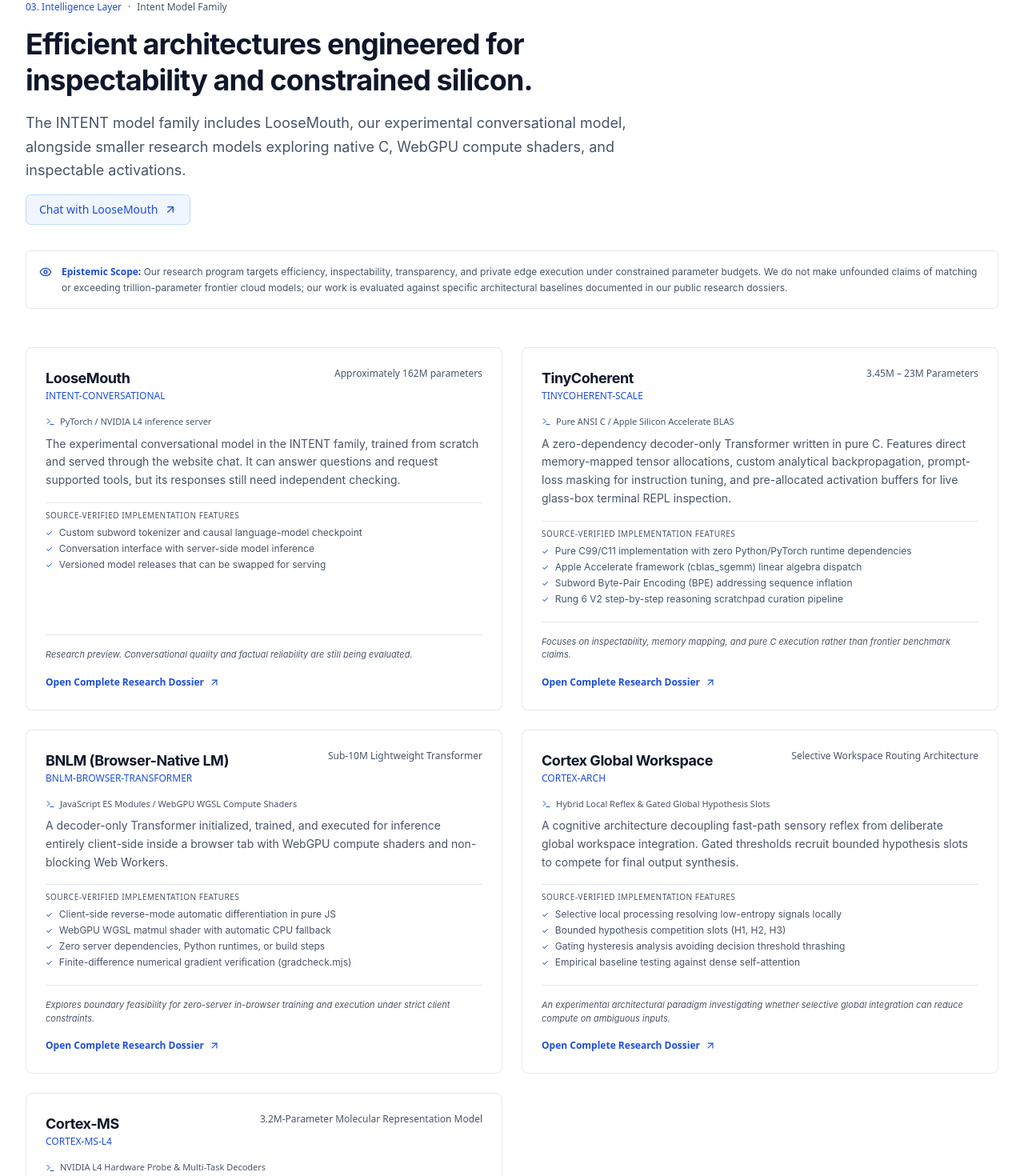
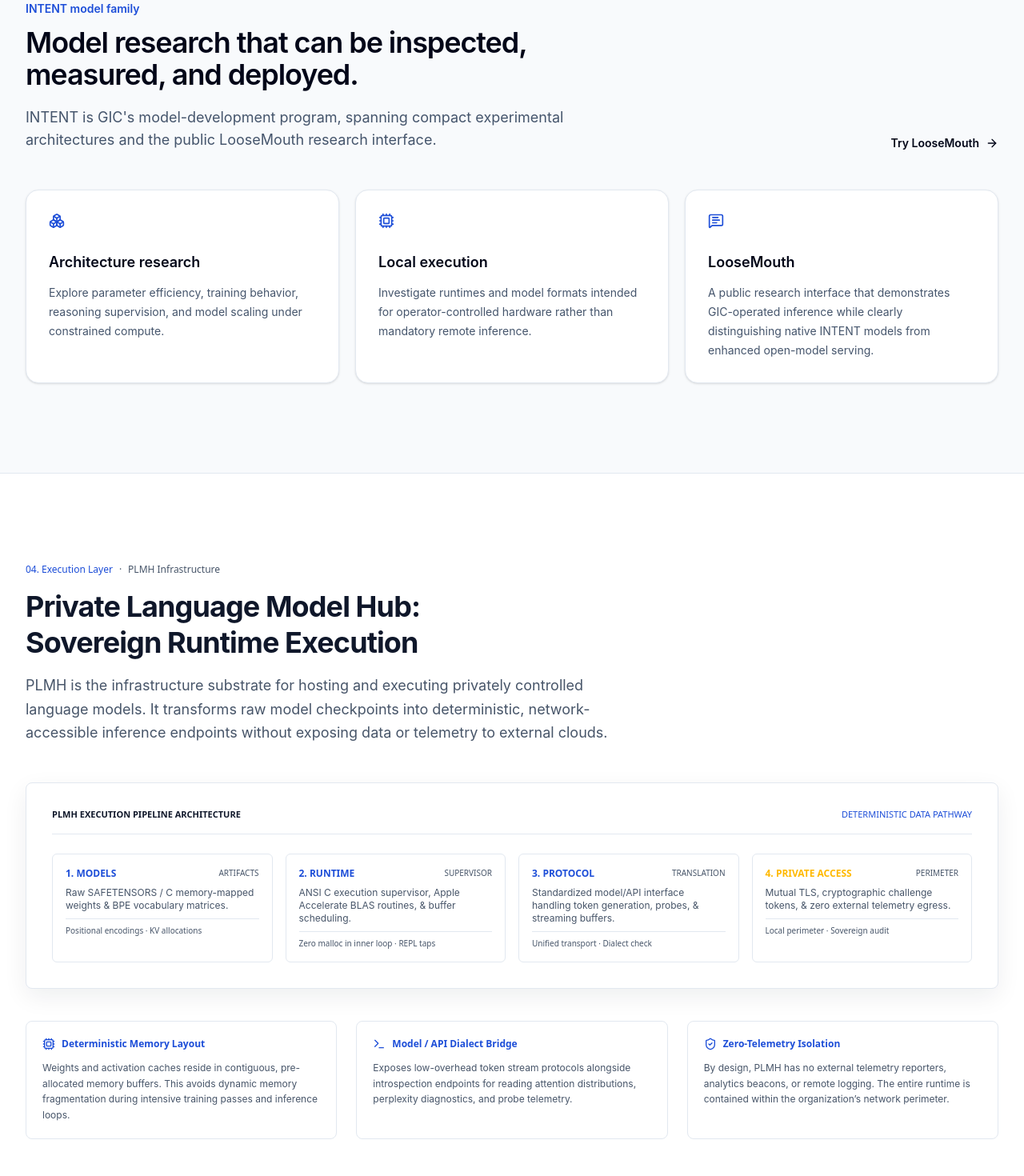
Before and after one commit to GI-Company/GiC, a Next.js app: page / in a window 1280 px wide. Shown: the part 2640-4110 px from the top of the page at 80% size. Built offline with nearby package versions, Linux system fonts and the light colour scheme.

Commit message:
Complete enterprise landing page redesign

```diff
--- a/components/landing/IntentModelsSection.tsx
+++ b/components/landing/IntentModelsSection.tsx
@@ -1,206 +1,26 @@
 'use client';
 
-import React from 'react';
 import Link from 'next/link';
-import { Cpu, Terminal, Eye, Layers, ArrowUpRight, Code2, Sparkles, CheckCircle2 } from 'lucide-react';
-
-interface ModelCard {
-  id: string;
-  name: string;
-  codename: string;
-  parameterRange: string;
-  runtime: string;
-  description: string;
-  verifiedInCode: string[];
-  epistemicNote: string;
-  researchLink: string;
-}
-
-const INTENT_MODELS: ModelCard[] = [
-  {
-    id: 'loosemouth',
-    name: 'LooseMouth',
-    codename: 'INTENT-CONVERSATIONAL',
-    parameterRange: 'Approximately 162M parameters',
-    runtime: 'PyTorch / NVIDIA L4 inference server',
-    description:
-      'The experimental conversational model in the INTENT family, trained from scratch and served through the website chat. It can answer questions and request supported tools, but its responses still need independent checking.',
-    verifiedInCode: [
-      'Custom subword tokenizer and causal language-model checkpoint',
-      'Conversation interface with server-side model inference',
-      'Versioned model releases that can be swapped for serving',
-    ],
-    epistemicNote:
-      'Research preview. Conversational quality and factual reliability are still being evaluated.',
-    researchLink: '/intent',
-  },
-  {
-    id: 'tinycoherent',
-    name: 'TinyCoherent',
-    codename: 'TINYCOHERENT-SCALE',
-    parameterRange: '3.45M – 23M Parameters',
-    runtime: 'Pure ANSI C / Apple Silicon Accelerate BLAS',
-    description:
-      'A zero-dependency decoder-only Transformer written in pure C. Features direct memory-mapped tensor allocations, custom analytical backpropagation, prompt-loss masking for instruction tuning, and pre-allocated activation buffers for live glass-box terminal REPL inspection.',
-    verifiedInCode: [
-      'Pure C99/C11 implementation with zero Python/PyTorch runtime dependencies',
-      'Apple Accelerate framework (cblas_sgemm) linear algebra dispatch',
-      'Subword Byte-Pair Encoding (BPE) addressing sequence inflation',
-      'Rung 6 V2 step-by-step reasoning scratchpad curation pipeline',
-    ],
-    epistemicNote:
-      'Focuses on inspectability, memory mapping, and pure C execution rather than frontier benchmark claims.',
-    researchLink: '/research/tinycoherent',
-  },
-  {
-    id: 'bnlm',
-    name: 'BNLM (Browser-Native LM)',
-    codename: 'BNLM-BROWSER-TRANSFORMER',
-    parameterRange: 'Sub-10M Lightweight Transformer',
-    runtime: 'JavaScript ES Modules / WebGPU WGSL Compute Shaders',
-    description:
-      'A decoder-only Transformer initialized, trained, and executed for inference entirely client-side inside a browser tab with WebGPU compute shaders and non-blocking Web Workers.',
-    verifiedInCode: [
-      'Client-side reverse-mode automatic differentiation in pure JS',
-      'WebGPU WGSL matmul shader with automatic CPU fallback',
-      'Zero server dependencies, Python runtimes, or build steps',
-      'Finite-difference numerical gradient verification (gradcheck.mjs)',
-    ],
-    epistemicNote:
-      'Explores boundary feasibility for zero-server in-browser training and execution under strict client constraints.',
-    researchLink: '/research/bnlm',
-  },
-  {
-    id: 'cortex',
-    name: 'Cortex Global Workspace',
-    codename: 'CORTEX-ARCH',
-    parameterRange: 'Selective Workspace Routing Architecture',
-    runtime: 'Hybrid Local Reflex & Gated Global Hypothesis Slots',
-    description:
-      'A cognitive architecture decoupling fast-path sensory reflex from deliberate global workspace integration. Gated thresholds recruit bounded hypothesis slots to compete for final output synthesis.',
-    verifiedInCode: [
-      'Selective local processing resolving low-entropy signals locally',
-      'Bounded hypothesis competition slots (H1, H2, H3)',
-      'Gating hysteresis analysis avoiding decision threshold thrashing',
-      'Empirical baseline testing against dense self-attention',
-    ],
-    epistemicNote:
-      'An experimental architectural paradigm investigating whether selective global integration can reduce compute on ambiguous inputs.',
-    researchLink: '/research/cortex',
-  },
-  {
-    id: 'cortex-ms',
-    name: 'Cortex-MS',
-    codename: 'CORTEX-MS-L4',
-    parameterRange: '3.2M-Parameter Molecular Representation Model',
-    runtime: 'NVIDIA L4 Hardware Probe & Multi-Task Decoders',
-    description:
-      'Transforms raw tandem mass spectra (MS/MS) and precursor metadata into structured geometric peak embeddings, maintaining competing molecular hypotheses for formula and fingerprint decoding.',
-    verifiedInCode: [
-      'Geometric peak manifold projections with Fourier positional encoding',
-      'Active hypothesis workspace evaluating competing molecular slots',
-      'L4 saturation probe documenting input deserialization bottlenecks',
-      'Contrastive margin diagnostics with honest null/negative margin reporting',
-    ],
-    epistemicNote:
-      'Documents honest hardware saturation non-linearities and representation challenges under real L4 probe telemetry.',
-    researchLink: '/research/cortex-ms',
-  },
-];
+import { ArrowRight, Boxes, Cpu, MessageSquareText } from 'lucide-react';
 
 export default function IntentModelsSection() {
   return (
-    <section id="intent-models" className="py-20 sm:py-28 bg-[#090c13] border-b border-[#161d2b]">
-      <div className="max-w-7xl mx-auto px-4 sm:px-6 lg:px-8">
-        <div className="max-w-3xl space-y-4">
-          <div className="flex items-center gap-2 text-xs font-mono text-emerald-400">
-            <span>03. Intelligence Layer</span>
-            <span aria-hidden="true" className="text-slate-600">·</span>
-            <span className="text-slate-400">Intent Model Family</span>
+    <section id="intent-models" className="border-b border-slate-200 bg-white py-20 sm:py-28">
+      <div className="mx-auto max-w-7xl px-4 sm:px-6 lg:px-8">
+        <div className="flex flex-col justify-between gap-8 lg:flex-row lg:items-end">
+          <div className="max-w-3xl">
+            <p className="text-sm font-semibold text-blue-700">INTENT model family</p>
+            <h2 className="mt-3 text-3xl font-semibold tracking-[-0.03em] text-slate-950 sm:text-4xl">Model research that can be inspected, measured, and deployed.</h2>
+            <p className="mt-5 text-base leading-7 text-slate-600 sm:text-lg">INTENT is GIC's model-development program, spanning compact experimental architectures and the public LooseMouth research interface.</p>
           </div>
-
-          <h2 className="text-3xl sm:text-4xl font-sans font-bold tracking-tight text-white text-balance leading-tight">
-            Efficient architectures engineered for inspectability and constrained silicon.
-          </h2>
-
-          <p className="text-base sm:text-lg text-slate-300 font-sans leading-relaxed">
-            The INTENT model family includes LooseMouth, our experimental conversational model, alongside smaller research models exploring native C, WebGPU compute shaders, and inspectable activations.
-          </p>
-          <Link href="/intent" className="inline-flex items-center gap-2 rounded-md border border-emerald-800/70 bg-emerald-950/30 px-4 py-2 text-sm font-mono text-emerald-300 hover:bg-emerald-950/60">
-            Chat with LooseMouth <ArrowUpRight className="h-4 w-4" />
-          </Link>
+          <Link href="/intent" className="inline-flex items-center gap-2 text-sm font-semibold text-slate-950">Try LooseMouth <ArrowRight className="h-4 w-4"/></Link>
         </div>
-
-        {/* Epistemic Rigor & Scope Note */}
-        <div className="mt-8 p-4 rounded-md bg-[#0e1420] border border-[#212c3e] text-xs font-mono text-slate-300 flex items-start gap-3">
-          <Eye className="w-4 h-4 text-emerald-400 shrink-0 mt-0.5" />
-          <p className="font-sans leading-relaxed">
-            <strong className="text-emerald-300 font-mono">Epistemic Scope:</strong> Our research program targets efficiency, inspectability, transparency, and private edge execution under constrained parameter budgets. We do not make unfounded claims of matching or exceeding trillion-parameter frontier cloud models; our work is evaluated against specific architectural baselines documented in our public research dossiers.
-          </p>
-        </div>
-
-        {/* Models Grid */}
-        <div className="mt-12 grid grid-cols-1 md:grid-cols-2 gap-6">
-          {INTENT_MODELS.map((model) => (
-            <div
-              key={model.id}
-              className="p-6 rounded-lg bg-[#0b0e16] border border-[#1b2333] hover:border-[#2b3952] transition-colors flex flex-col justify-between space-y-5"
-            >
-              <div className="space-y-4">
-                {/* Header */}
-                <div className="flex items-start justify-between gap-3">
-                  <div>
-                    <h3 className="text-lg font-bold text-white tracking-tight">{model.name}</h3>
-                    <span className="text-xs font-mono text-emerald-400 block">{model.codename}</span>
-                  </div>
-                  <span className="text-xs font-mono text-slate-400 text-right">
-                    {model.parameterRange}
-                  </span>
-                </div>
-
-                {/* Runtime & Description */}
-                <div className="space-y-2">
-                  <div className="text-[11px] font-mono text-slate-400 flex items-center gap-1.5">
-                    <Terminal className="w-3 h-3 text-cyan-400" />
-                    <span>{model.runtime}</span>
-                  </div>
-                  <p className="text-xs sm:text-sm text-slate-300 font-sans leading-relaxed">
-                    {model.description}
-                  </p>
-                </div>
-
-                {/* Verified In Code List */}
-                <div className="space-y-1.5 pt-2 border-t border-[#182130]">
-                  <span className="text-[10px] font-mono uppercase tracking-wider text-slate-500 block">
-                    Source-Verified Implementation Features
-                  </span>
-                  <ul className="space-y-1 text-xs text-slate-300 font-sans">
-                    {model.verifiedInCode.map((feat, idx) => (
-                      <li key={idx} className="flex items-start gap-2">
-                        <span className="text-emerald-400 font-mono text-[10px] mt-0.5">✓</span>
-                        <span className="text-[12px]">{feat}</span>
-                      </li>
-                    ))}
-                  </ul>
-                </div>
-              </div>
-
-              {/* Card Footer with Epistemic Note & Link */}
-              <div className="pt-4 border-t border-[#182130] space-y-3">
-                <p className="text-[11px] text-slate-400 italic font-sans">
-                  {model.epistemicNote}
-                </p>
-
-                <Link
-                  href={model.researchLink}
-                  className="inline-flex items-center gap-1.5 text-xs font-mono text-emerald-400 hover:text-emerald-300 font-semibold"
-                >
-                  <span>Open Complete Research Dossier</span>
-                  <ArrowUpRight className="w-3.5 h-3.5" />
-                </Link>
-              </div>
-            </div>
-          ))}
+        <div className="mt-12 grid gap-5 md:grid-cols-3">
+          {[
+            [Boxes,'Architecture research','Explore parameter efficiency, training behavior, reasoning supervision, and model scaling under constrained compute.'],
+            [Cpu,'Local execution','Investigate runtimes and model formats intended for operator-controlled hardware rather than mandatory remote inference.'],
+            [MessageSquareText,'LooseMouth','A public research interface that demonstrates GIC-operated inference while clearly distinguishing native INTENT models from enhanced open-model serving.'],
+          ].map(([Icon,title,text]:any)=><article key={title} className="rounded-2xl border border-slate-200 bg-white p-7 shadow-sm"><Icon className="h-5 w-5 text-blue-700"/><h3 className="mt-7 text-lg font-semibold text-slate-950">{title}</h3><p className="mt-3 text-sm leading-6 text-slate-600">{text}</p></article>)}
         </div>
       </div>
     </section>
```
